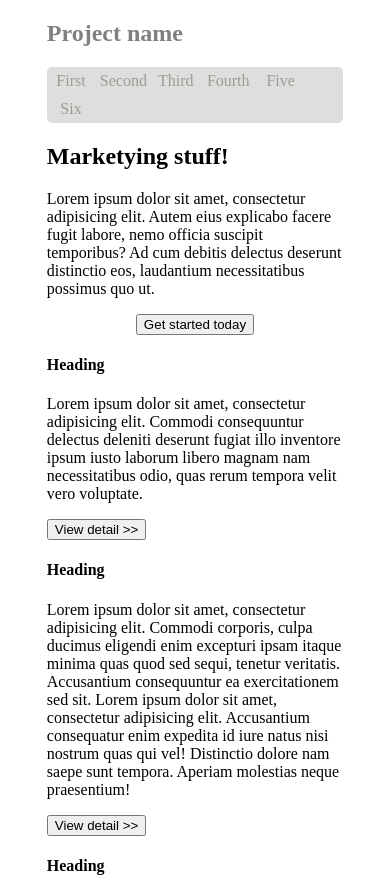
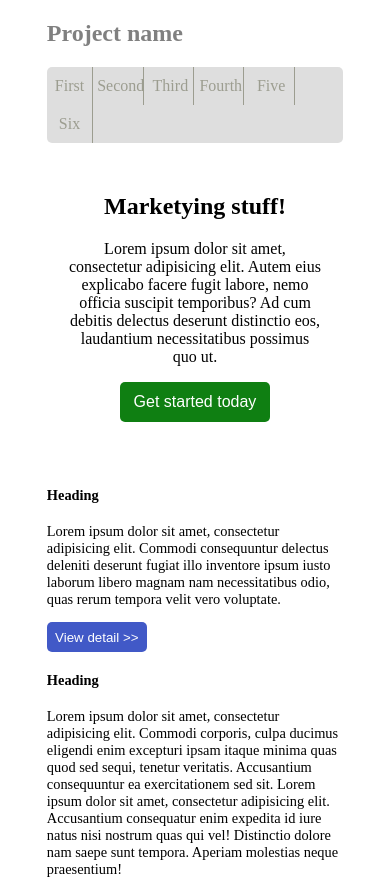
Before and after one commit to ekonom82/Homework_4-crossBrowser_1, a plain HTML site: page index.html in a window 390 px wide. Shown: the top 881 px of the page. Drawn offline with Linux system fonts and the light colour scheme.

Commit message:
add changes to css

```diff
--- a/style/style.css
+++ b/style/style.css
@@ -21,11 +21,50 @@ body {
 .menu_links {
     display: inline-block;
     color: #9c9d90;
-    width: calc(98%/6);
-    padding: 5px 0px;
+    width: calc(98%/6 - 1px);
+    padding: 10px 0px;
     text-decoration: none;
     font-size: 100%;
     text-align: center;
+    border-right: 1px #9c9d90 solid;
+    /*margin-left: 0;*/
+}
+
+/*.menu_links:active {*/
+    /*border-bottom: 0px;*/
+    /*background: #7ab9e7;*/
+    /*color: white;*/
+    /*!*transition: all 0.5s;*!*/
+/*}*/
+
+.menu_links:hover {
+    background: #377bb4;
+    color: white;
+    /*border-radius: 5px;*/
+}
+
+#navigation li {
+    display: inline;
+    /*margin-left: 0;*/
+}
+/*#navigation:first-child a:active {*/
+    /*border-bottom-left-radius: 5px;*/
+    /*border-top-left-radius: 5px;*/
+/*}*/
+
+/*#navigation:last-child a:active {*/
+    /*border-bottom-right-radius-radius: 5px;*/
+    /*border-top-right-radius-radius: 5px;*/
+/*}*/
+
+#navigation:first-child a:hover {
+    border-bottom-left-radius: 5px;
+    border-top-left-radius: 5px;
+}
+
+#navigation:last-child a:hover {
+    border-bottom-right-radius-radius: 5px;
+    border-top-right-radius-radius: 5px;
 }
 
 #main_block {
@@ -36,12 +75,85 @@ body {
     /*align: center;*/
 }
 
+#middle_part {
+    padding: 30px 20px;
+}
+
+#main_top_title {
+    text-align: center
+}
+
+#main_top_text {
+    text-align: center;
+}
+
+#main_top_sign_button {
+    /*width: 80%;*/
+    /*height: 30px;*/
+    background: #0f7f12;
+    color: white;
+    font-size: 100%;
+    border-radius: 5px;
+    border: 0px;
+    outline: 0px;
+    text-align: center;
+    /*margin-top: 20px;*/
+    width: 150px;
+    height: 40px;
+    margin-bottom: 0px;
+}
+
+#main_bottom {
+    padding: 0px 0px 70px 0px;
+}
+
+.main_bottom_news {
+    display: inline-block;
+    width: 30%;
+    margin-top: 0px;
+    margin-bottom: 20px;
+    vertical-align: top;
+}
+
+@media screen and (max-width: 650px) {
+    .main_bottom_news {
+        width: 48%;
+    }
+}
+
+@media screen and (max-width: 480px) {
+    .menu_links {
+        width: calc(94%/6 - 1px);
+    }
+
+    #main_bottom {
+        font-size: 90%;
+        padding: 0px 0px 70px 0px;
+    }
+
+    .main_bottom_news {
+        display: block;
+        width: 100%;
+    }
+}
+
+.main_bottom_news_button {
+    background: #4159c7;
+    outline: none;
+    color: white;
+    border-radius: 5px;
+    border: 0px;
+    text-align: center;
+    width: 100px;
+    height: 30px;
+}
+
 .footer {
     position: absolute;
-    /*right: 0;*/
     bottom: 0;
-    /*left: 0;*/
     padding-bottom: 5px;
-    /*background-color: #efefef;*/
-    /*text-align: left;*/
 }
+
+#footer_text {
+    color: #585958;
+}
```
